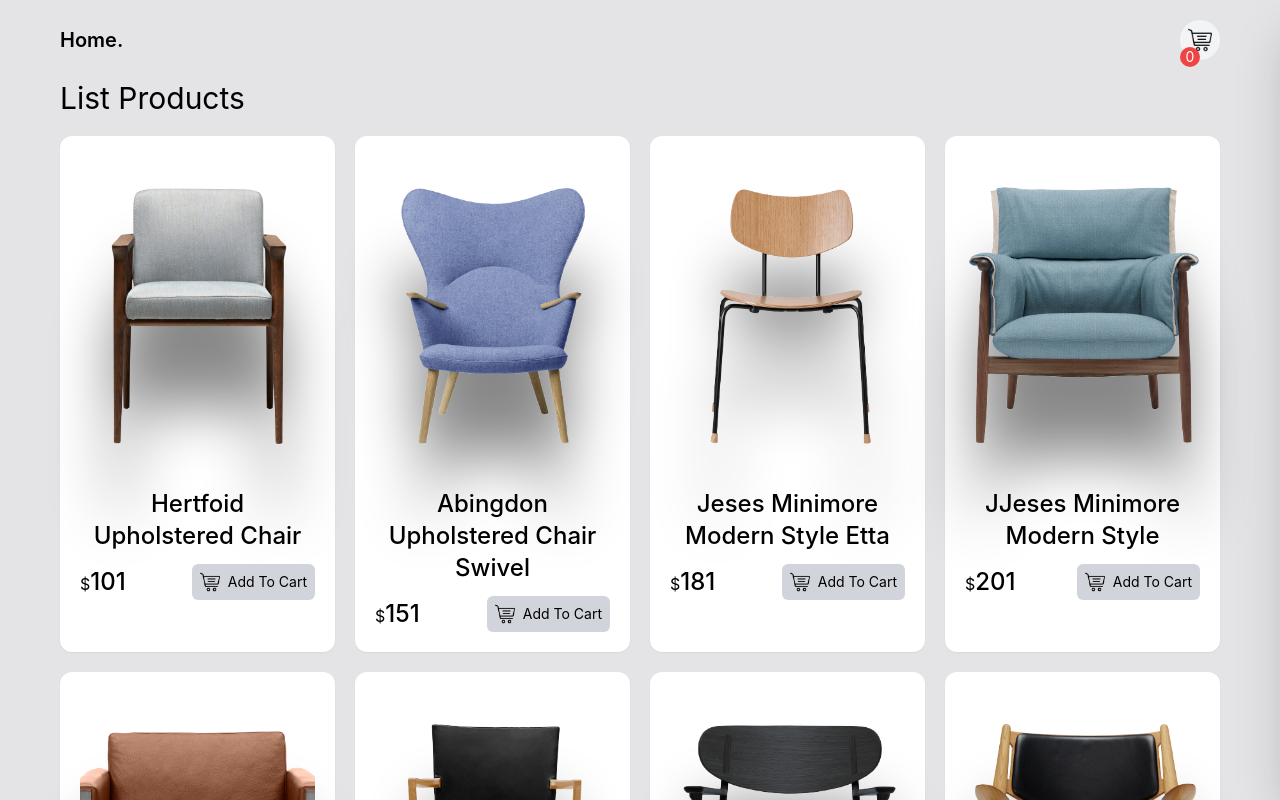
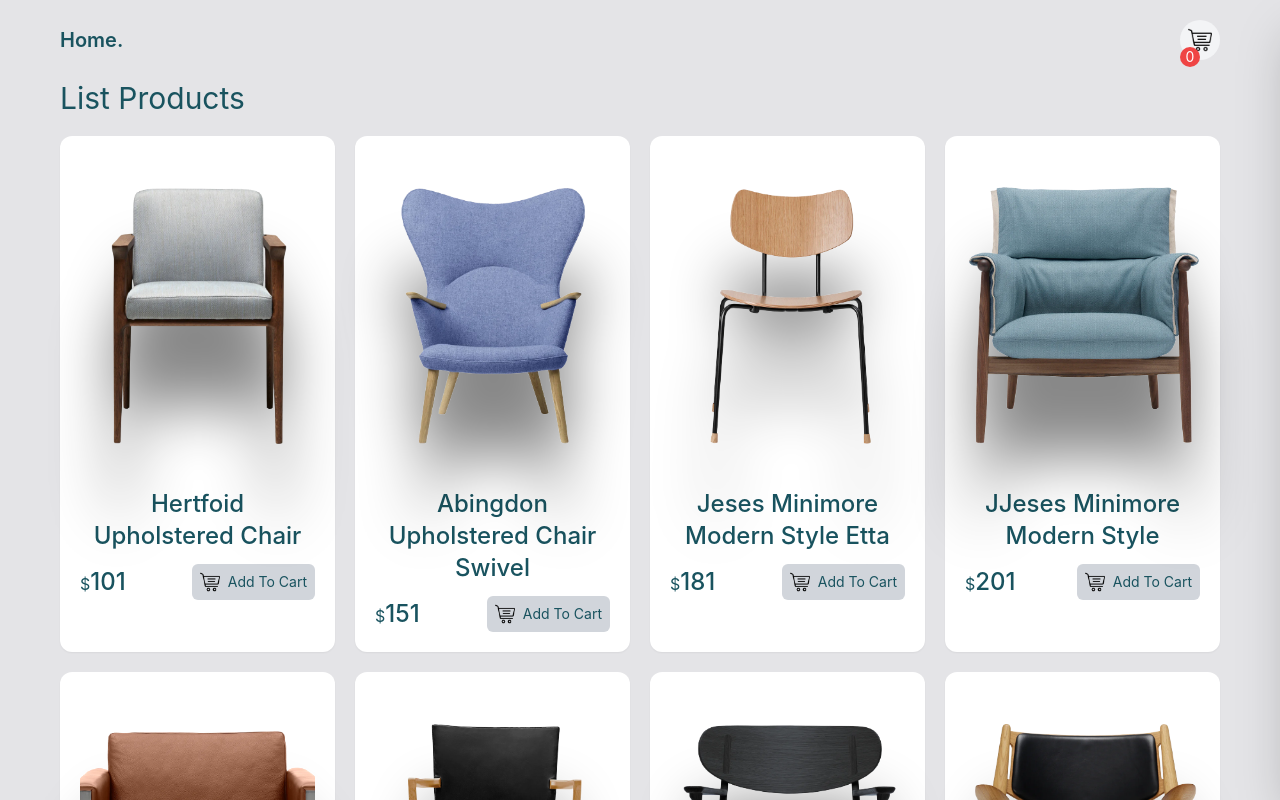
Before and after one commit to smuke123/DismetWebPage, a React (Create React App) app: page / in a window 1280 px wide. Shown: the top 800 px of the page. Built offline with nearby package versions, Linux system fonts and the light colour scheme.

Commit message:
Expandimos planeacion
creacion de carpetas y archivos para la creacion del prototipo del frontend ademas de mejora la expansion del desarrollo

```diff
--- a/src/index.js
+++ b/src/index.js
@@ -1,6 +1,6 @@
 import React from 'react';
 import ReactDOM from 'react-dom/client';
-import './index.css';
+import './styles/index.css';
 import App from './App';
 import reportWebVitals from './reportWebVitals';
 import { Provider } from 'react-redux';
--- a/src/index.css
+++ b/src/styles/index.css
@@ -1,11 +1,22 @@
 @tailwind base;
 @tailwind components;
 @tailwind utilities;
+
+:root {
+  --primary: #19535F;
+  --secondary: #0B7A75;
+  --accent: #D7C9AA;
+  --danger: #7B2D26;
+  --light: #F0F3F5;
+}
+
 body {
   margin: 0;
   font-family: -apple-system, BlinkMacSystemFont, 'Segoe UI', 'Roboto', 'Oxygen',
     'Ubuntu', 'Cantarell', 'Fira Sans', 'Droid Sans', 'Helvetica Neue',
     sans-serif;
+  background-color: var(--light);
+  color: var(--primary);
   -webkit-font-smoothing: antialiased;
   -moz-osx-font-smoothing: grayscale;
 }
```
Also changed, not shown: src/App.js (+7 -1 lines), src/styles/App.css (renamed from src/App.css).
